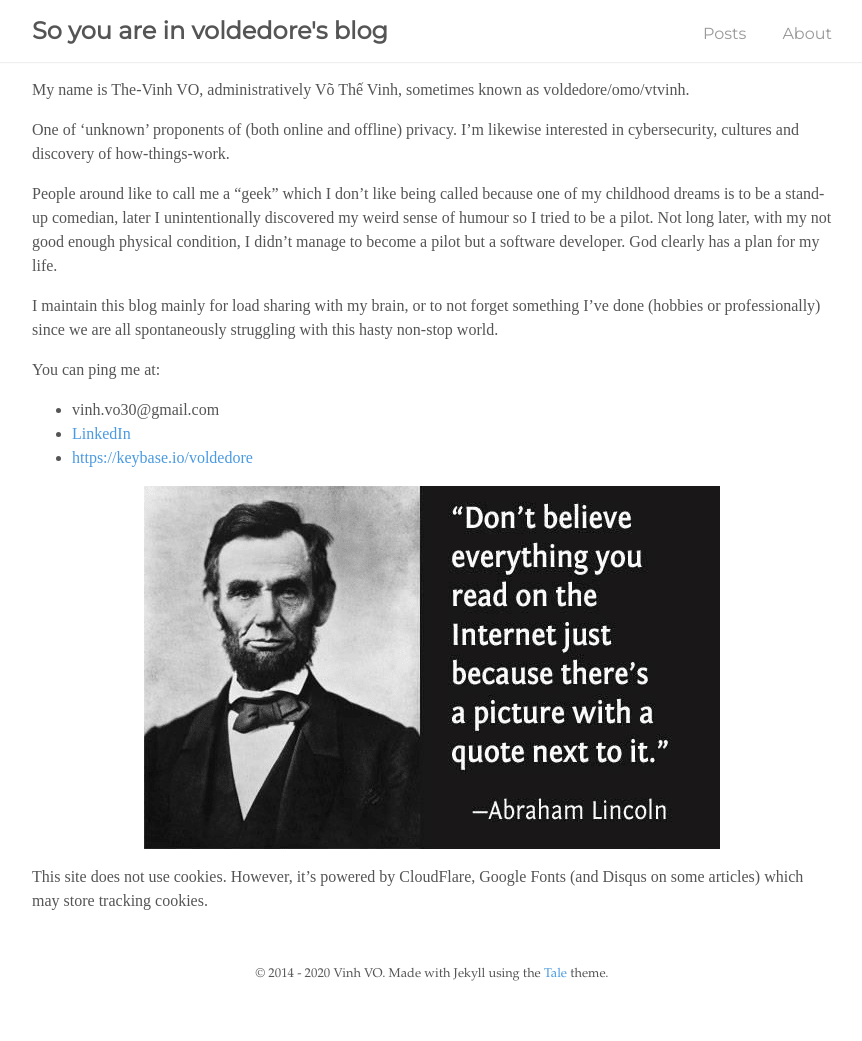
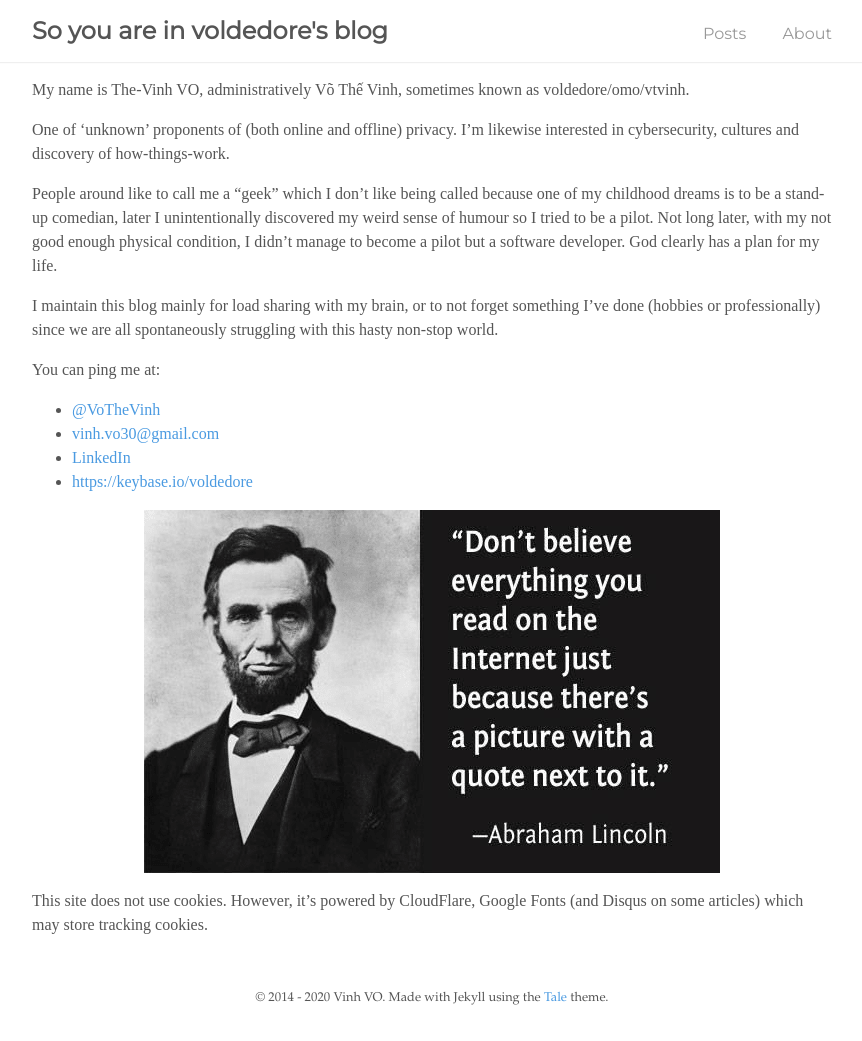
Before and after one commit to voldedore/voldedore.github.io, a Jekyll site: the page built from about.md, in a window 1280 px wide. Shown: the whole page, without its empty margins (208-1070 px from the left). Built offline with Jekyll 4.4.1, drawn with Linux system fonts in a browser that asks for light colours; some web fonts are replaced; before the commit the page ends 1017 px from its top, so only the background shows below that.

Commit message:
Change contact info

```diff
--- a/about.md
+++ b/about.md
@@ -14,7 +14,8 @@ I maintain this blog mainly for load sharing with my brain, or to not forget som
 
 You can ping me at:
 
-- vinh.vo30@gmail.com
+- [@VoTheVinh][4]
+- [vinh.vo30@gmail.com][5]
 - [LinkedIn][3]
 - [https://keybase.io/voldedore][2]
 
```
Also changed, not shown: other parts of about.md (+2 -0 lines).
